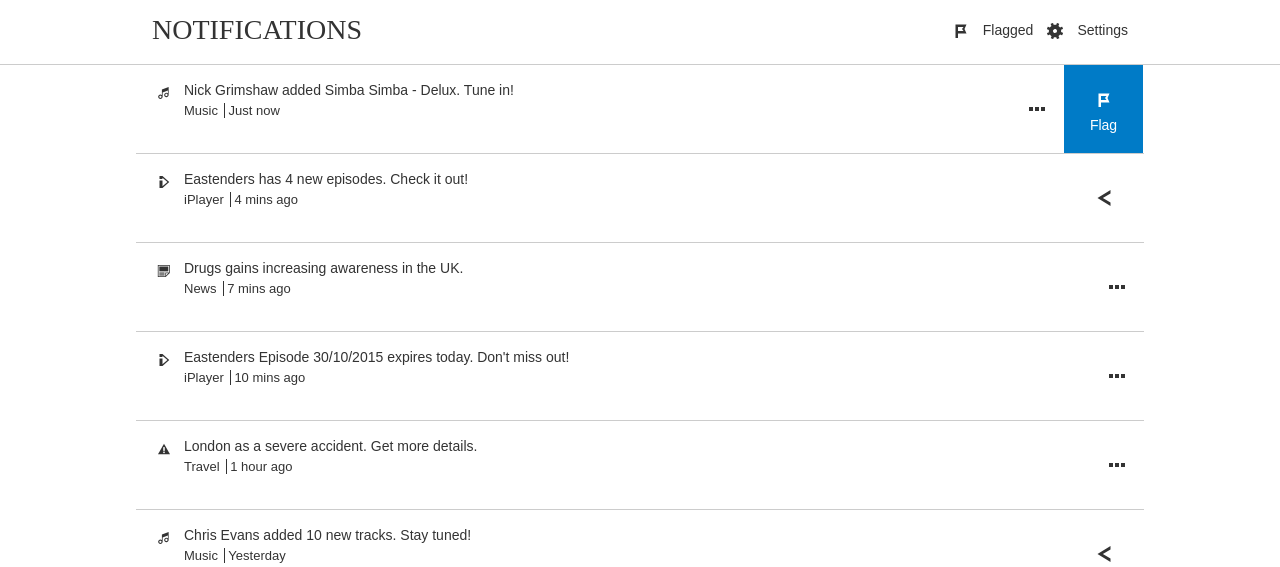
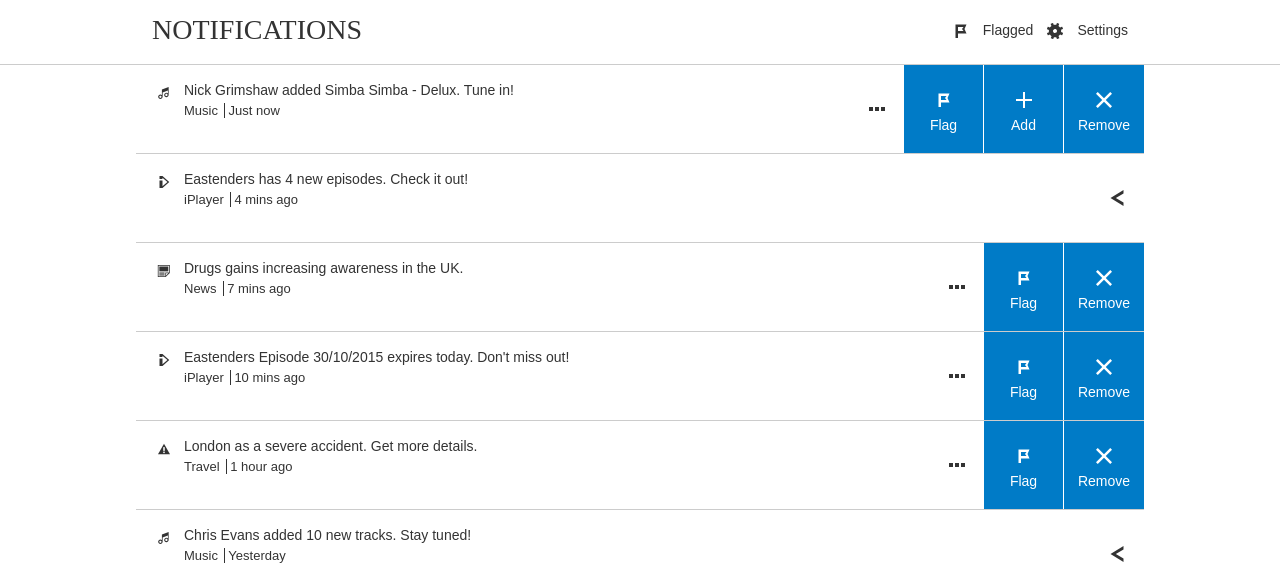
Before and after one commit to sarasalsinhabbc/notifications, a PHP site: page /index.php in a window 1280 px wide, after a click on "More". Shown: the part 41-608 px from the top of the page. Run offline with PHP 8.4, Linux system fonts and the light colour scheme; some libraries are stand-ins or nearby versions; grey boxes are pictures that could not be loaded.

Commit message:
Updated styles for mobile and multiple actions

```diff
--- a/css/style.css
+++ b/css/style.css
@@ -127,10 +127,6 @@ html, body{
   height: 90%;
   font-size: 20px;
   overflow: auto;
-}
-
-#notificationList ul{
-  height: 100%;
 }
 
 #notificationList::-webkit-scrollbar {
@@ -284,7 +280,6 @@ html, body{
 .moreActions {
   display: table;
   float:right;
-  margin-right: -160px;
   position: relative;
   right: 0;
   -webkit-transition: all 0.5s ease-in-out;
@@ -359,7 +412,8 @@ html, body{
   box-sizing:        border-box;
 }
 
-.more.action {
+.more.action,
+.arrow.action {
   min-width: 50px;
 }
 
@@ -369,13 +423,20 @@ html, body{
 
 .flag,
 .remove,
-.add {
+.add,
+.download,
+.remove_confirmation_yes,
+.remove_confirmation_no {
   background-color: #007bc7;
   border-right: 1px solid #ffffff;
 }
 
 .flag:hover,
-.remove:hover {
+.remove:hover,
+.add:hover,
+.download:hover,
+.remove_confirmation_yes:hover,
+.remove_confirmation_no:hover {
   background-color: #006cae;
 }
 
@@ -410,7 +471,10 @@ html, body{
 
 .flag .longPrimer,
 .remove .longPrimer,
-.add .longPrimer {
+.add .longPrimer,
+.download .longPrimer,
+.remove_confirmation_yes .longPrimer,
+.remove_confirmation_no .longPrimer {
   display: block;
   padding-top: 0;
 }
@@ -421,7 +485,10 @@ html, body{
 .more img,
 .flag img,
 .remove img,
-.add img {
+.add img,
+.download img,
+.remove_confirmation_yes img,
+.remove_confirmation_no img {
   width:32px;
   height:32px;
   display: block;
```
Also changed, not shown: other parts of css/style.css (+100 -39 lines).
